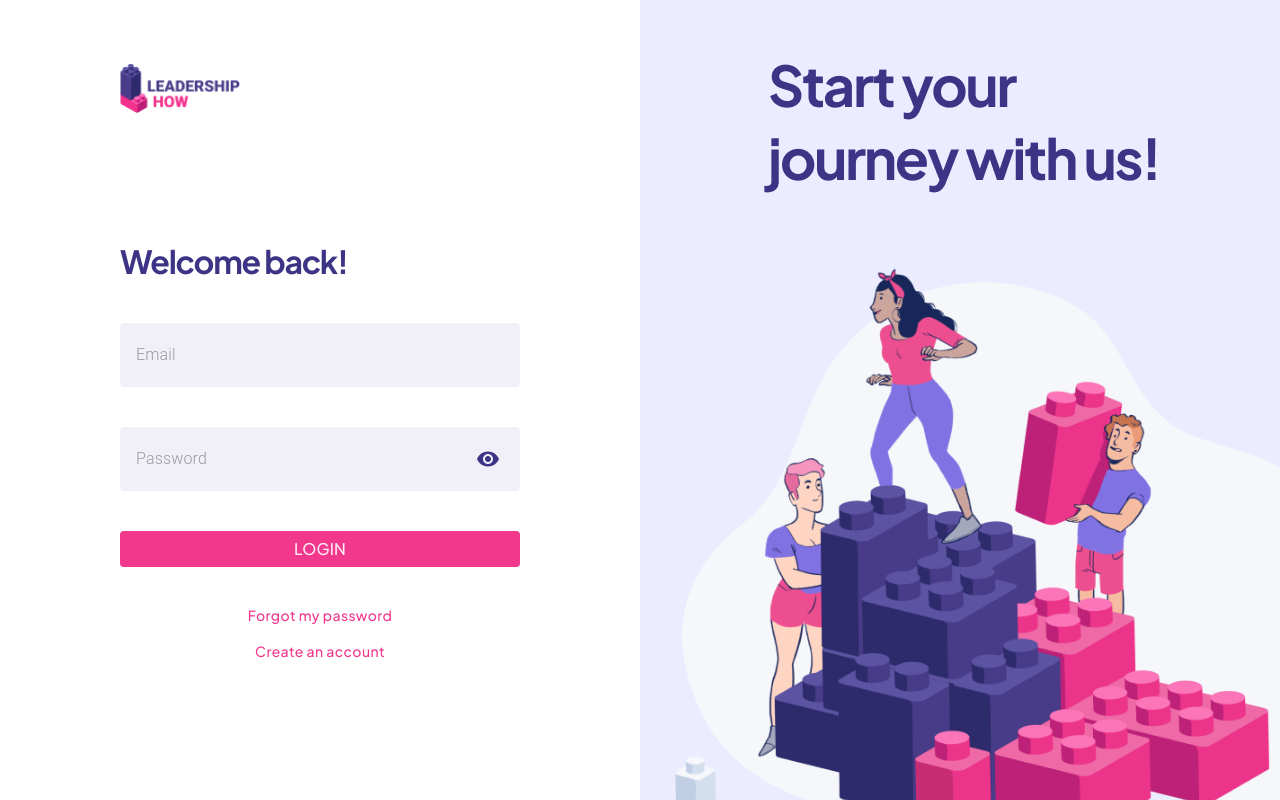
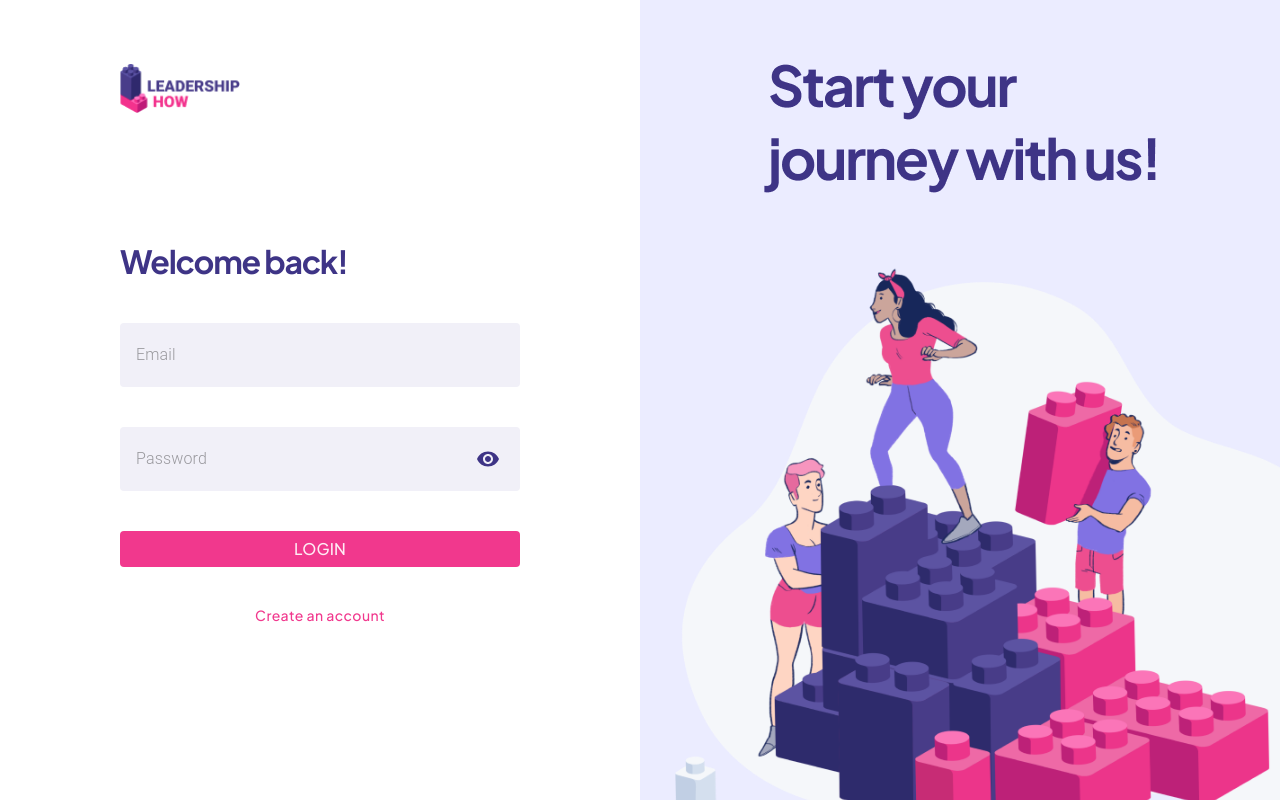
Before and after one commit to leadershiptools/LSTools, a React (Create React App) app: page / in a window 1280 px wide. Built offline with nearby package versions, Linux system fonts and the light colour scheme.

Commit message:
fix: infinite loading at register

```diff
--- a/src/components/Authentication/components/LoginForm/index.js
+++ b/src/components/Authentication/components/LoginForm/index.js
@@ -78,9 +78,9 @@ const LoginForm = () => {
           Something went wrong, please try again
         </Alert>
       )}
-      <Button className="login-form-forgot-password-button">
+      {/* <Button className="login-form-forgot-password-button">
         Forgot my password
-      </Button>
+      </Button> */}
       <Button
         onClick={() => navigate("/register")}
         className="login-form-forgot-password-button"
--- a/src/components/Authentication/components/RegisterForm/index.js
+++ b/src/components/Authentication/components/RegisterForm/index.js
@@ -39,7 +39,7 @@ const RegisterForm = () => {
       },
       true
     );
-    if (result.uid) {
+    if (result?.uid) {
       navigate("/");
     }
     setErrorType("register");
```
